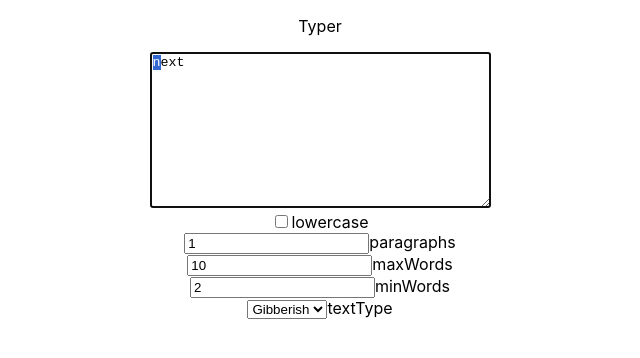
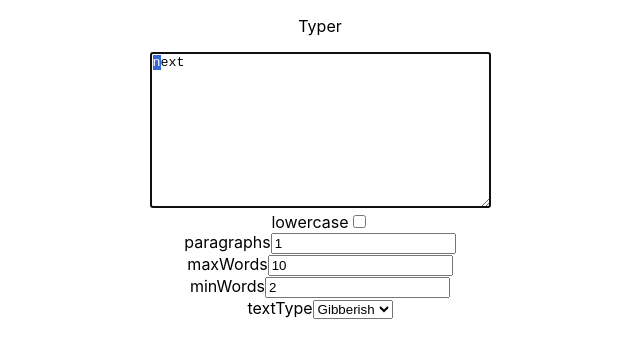
Before and after one commit to fjrois/typer, a React (Create React App) app: page / in a window 1280 px wide. Shown: the top 358 px of the page, without its empty margins (320-960 px from the left). Built offline with nearby package versions, Linux system fonts and the light colour scheme.

Commit message:
Moved labels to left on TyperConfig

```diff
--- a/src/components/TyperConfig.js
+++ b/src/components/TyperConfig.js
@@ -27,47 +27,47 @@ function TyperConfig(props) {
   return (
     <>
       <div>
+        <label htmlFor="lowercase">lowercase</label>
         <input
           type="checkbox"
           name="lowercase"
           value={lowercase}
           onChange={handleOnChange}
         />
-        <label htmlFor="lowercase">lowercase</label>
       </div>
       <div>
+        <label htmlFor="paragraphs">paragraphs</label>
         <input
           type="number"
           name="numberOfParagraphs"
           value={numberOfParagraphs}
           onChange={handleOnChange}
         />
-        <label htmlFor="paragraphs">paragraphs</label>
       </div>
       <div>
+        <label htmlFor="maxWords">maxWords</label>
         <input
           type="number"
           name="maxWords"
           value={maxWords}
           onChange={handleOnChange}
         />
-        <label htmlFor="maxWords">maxWords</label>
       </div>
       <div>
+        <label htmlFor="minWords">minWords</label>
         <input
           type="number"
           name="minWords"
           value={minWords}
           onChange={handleOnChange}
         />
-        <label htmlFor="minWords">minWords</label>
       </div>
       <div>
+        <label htmlFor="textType">textType</label>
         <select name="textType" value={textType} onChange={handleOnChange}>
           <option value="gibberish">Gibberish</option>
           <option value="lorem">Lorem</option>
         </select>
-        <label htmlFor="textType">textType</label>
       </div>
     </>
   );
```
